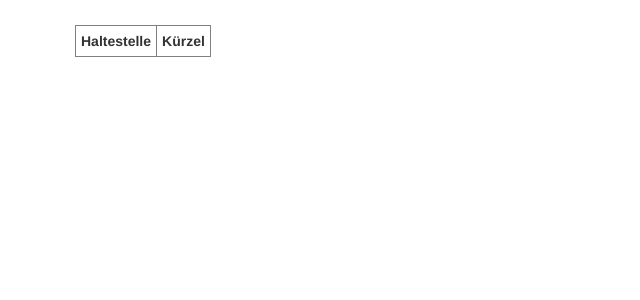
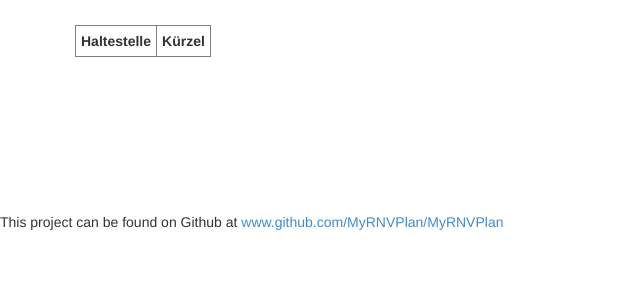
Before and after one commit to MyRNVPlan/MyRNVPlan, a Flask app: page / in a window 1280 px wide. Shown: the top 300 px of the page, without its empty margins (0-640 px from the left). Run offline with Flask 2, Linux system fonts and the light colour scheme.

Commit message:
Added footer to all webpages

```diff
--- a/static/styles/stylesheet.css
+++ b/static/styles/stylesheet.css
@@ -14,3 +14,8 @@
 th, td {
     padding: 5px;
 }
+
+footer {
+    margin-top: 100px;
+    display: block;
+}
--- a/templates/index.html
+++ b/templates/index.html
@@ -2,6 +2,7 @@
 <html>
     <head>
         <title>My RNV Plan</title>
+        <meta charset="utf-8" />
         <meta name="viewport" content="width=device-width, initial-scale=1.0">
         <link href="{{ url_for('static',filename='styles/bootstrap.min.css') }}" rel="stylesheet" media="screen">
         <link href="{{ url_for('static',filename='styles/stylesheet.css') }}" rel="stylesheet">
@@ -14,6 +15,9 @@
             <tr><td><a href="{{value}}">{{value}}</a></td><td><a href="{{key}}">{{key}}</a></td></tr>
             {% endfor %}
         </table>
-    </div>
+        </div>
+        <footer>
+            This project can be found on Github at <a href="https://github.com/MyRNVPlan/MyRNVPlan/">www.github.com/MyRNVPlan/MyRNVPlan</a><p>
+        </footer>
     </body>
 </html>
--- a/templates/station.html
+++ b/templates/station.html
@@ -2,6 +2,7 @@
 <html>
     <head>
         <title>{{title}}</title>
+        <meta charset="utf-8" />
         <meta name="viewport" content="width=device-width, initial-scale=1.0">
         <link href="{{ url_for('static',filename='styles/bootstrap.min.css') }}" rel="stylesheet" media="screen">
         <link href="{{ url_for('static',filename='styles/stylesheet.css') }}" rel="stylesheet">
@@ -21,5 +22,8 @@
         </table>
         {% endfor %}
         </div>
+        <footer>
+        This project can be found on Github at <a href="https://github.com/MyRNVPlan/MyRNVPlan/">www.github.com/MyRNVPlan/MyRNVPlan</a><p>
+        </footer>
     </body>
 </html>
```
